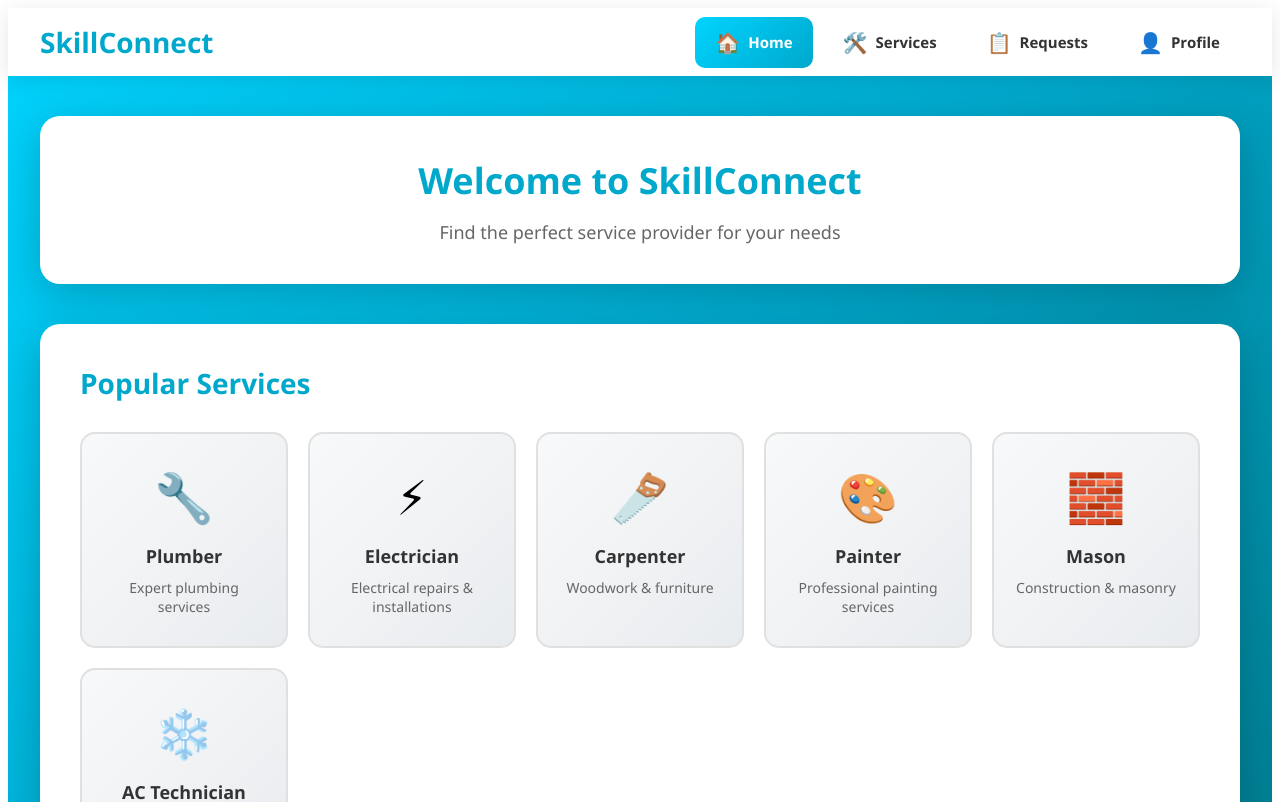
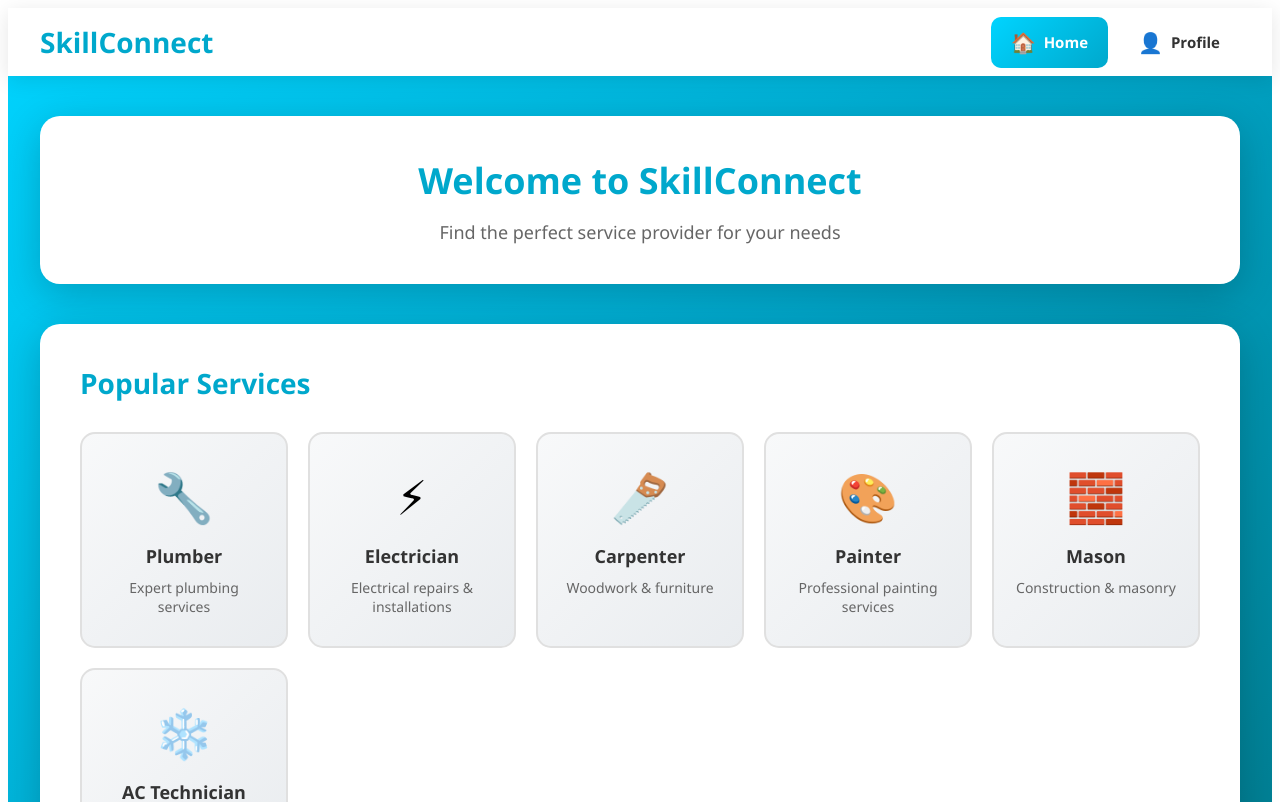
Before and after one commit to satishkumarchandala/SkillConnect, an Angular app in the folder SkillConnect/: page /home in a window 1280 px wide. Shown: the top 802 px of the page. Built offline with nearby package versions, Linux system fonts and the light colour scheme; sample sign-in values are in the browser's storage.

Commit message:
updates routes

```diff
--- a/SkillConnect/src/app/app.html
+++ b/SkillConnect/src/app/app.html
@@ -1,13 +1,2 @@
-
-
-
-<main class="main">
-
-</main>
-
-
 
 <router-outlet />
-<div>
-  <router-outlet></router-outlet>
-</div>
--- a/SkillConnect/src/app/home/home.html
+++ b/SkillConnect/src/app/home/home.html
@@ -16,7 +16,8 @@
             Home
           </a>
         </li>
-        <li>
+        <!-- Show Services only for customers -->
+        <li *ngIf="currentUser?.customerType === 'customer'">
           <a
             [class.active]="activeSection === 'services'"
             (click)="setActiveSection('services')"
@@ -25,7 +26,8 @@
             Services
           </a>
         </li>
-        <li>
+        <!-- Show Requests only for service providers -->
+        <li *ngIf="currentUser?.customerType === 'service-provider'">
           <a
             [class.active]="activeSection === 'requests'"
             (click)="setActiveSection('requests')"
--- a/SkillConnect/src/app/home/home.ts
+++ b/SkillConnect/src/app/home/home.ts
@@ -1,5 +1,5 @@
-import { Component, OnInit } from '@angular/core';
-import { CommonModule } from '@angular/common';
+import { Component, OnInit, PLATFORM_ID, Inject } from '@angular/core';
+import { CommonModule, isPlatformBrowser } from '@angular/common';
 import { Router, RouterModule } from '@angular/router';
 
 @Component({
@@ -12,9 +12,14 @@ export class Home implements OnInit {
   activeSection = 'home';
   currentUser: any = null;
 
-  constructor(private router: Router) {}
+  constructor(
+    private router: Router,
+    @Inject(PLATFORM_ID) private platformId: Object
+  ) {}
 
   ngOnInit() {
+    // Only access sessionStorage in the browser
+    if (isPlatformBrowser(this.platformId)) {
       // Get current user from session storage
       const userStr = sessionStorage.getItem('currentUser');
       if (!userStr) {
@@ -24,13 +29,16 @@ export class Home implements OnInit {
       }
       this.currentUser = JSON.parse(userStr);
     }
+  }
 
   setActiveSection(section: string) {
     this.activeSection = section;
   }
 
   logout() {
+    if (isPlatformBrowser(this.platformId)) {
       sessionStorage.removeItem('currentUser');
+    }
     this.router.navigate(['/login']);
   }
 }
```
Also changed, not shown: SkillConnect/src/app/app.routes.ts (+4 -7 lines). Lines whose indentation alone changed are shown as unchanged.
